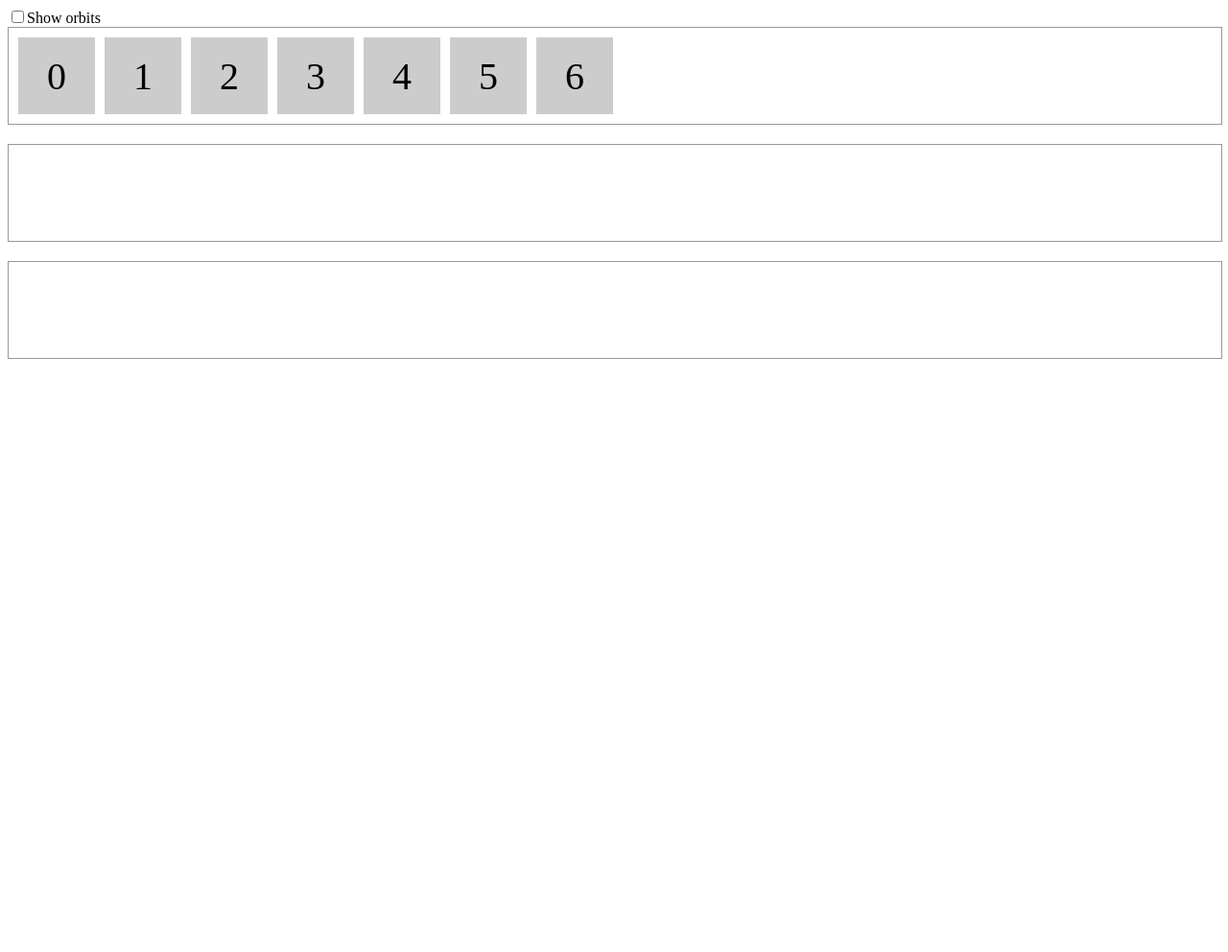
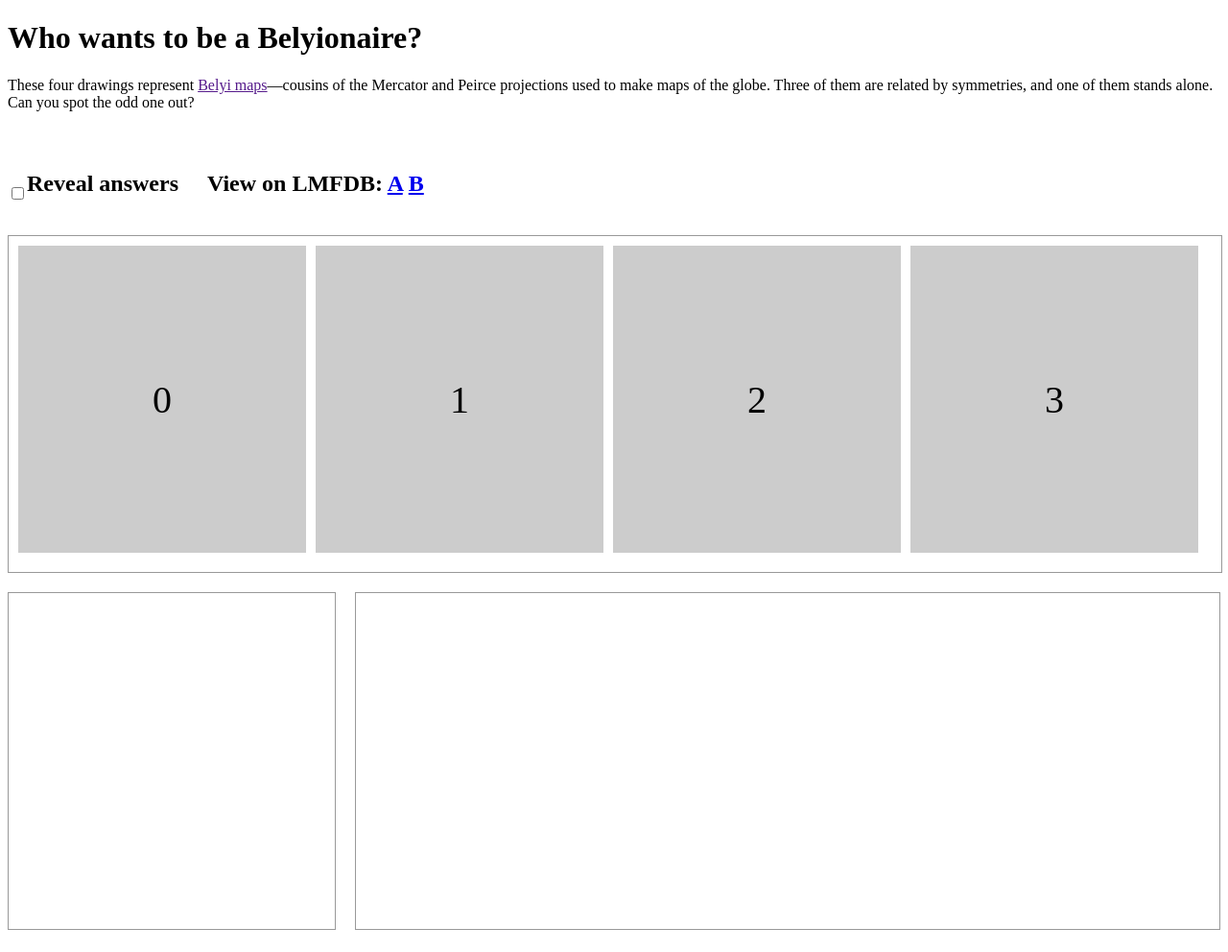
Before and after one commit to Vectornaut/chorno-belyi, a plain HTML site: page docs/index.html in a window 1280 px wide. Shown: the whole page at 96% size. Before the commit the page ends 800 px from the top, so only its background shows below. Drawn offline with nearby package versions, Linux system fonts and the light colour scheme.

Commit message:
Sketch landing page mock-up in working code
The CSS is extremely ad-hoc. Most of what's currently done with the
style property should eventually be redone with ID or class styles.

```diff
--- a/docs/index.html
+++ b/docs/index.html
@@ -6,12 +6,25 @@
 <title>Orbit sorting</title>
 
 <style>
+div {
+  margin-bottom: 20px;
+}
+
 .tray {
   display: flex;
+  overflow-x: scroll;
   width: 100%;
-  height: 100px;
+  min-height: 350px;
   margin-bottom: 20px;
   border: 1px solid #999999;
+}
+
+#tray-1 {
+  max-width: 340px;
+}
+
+#tray-2 {
+  margin-left: 20px;
 }
 
 .tray > div {
@@ -20,8 +33,8 @@
   justify-content: center;
   text-align: center;
   font-size: 40px;
-  width: 80px;
-  height: 80px;
+  min-width: 300px;
+  min-height: 300px;
   margin-top: 10px;
   margin-left: 10px;
 }
@@ -31,8 +44,8 @@
 <script src="https://cdn.jsdelivr.net/npm/sortablejs@latest/Sortable.min.js"></script>
 
 <script>
-var orbits = [0, 1 ,2, 0, 2, 2, 1];
-var orbitColors = ['#bb4477', '#33cc55', '#9955bb'];
+var orbits = [0, 1, 0, 0];
+var orbitColors = ['#33cc55', '#9955bb'];
 
 function setOrbitDisplay() {
   var show = document.getElementById('show-orbits').checked;
@@ -40,16 +53,30 @@ function setOrbitDisplay() {
   for (i = 0; i < orbits.length; i++) {
     document.getElementById('box-' + i).style.backgroundColor = show ? orbitColors[orbits[i]] : '#cccccc';
   }
+  document.getElementById('orbit-trivia').style.visibility = show ? 'visible' : 'hidden';
 }
 </script>
 
 </head>
 
 <body>
-<input type="checkbox" id="show-orbits" onclick="setOrbitDisplay()">Show orbits</input>
+<h1>Who wants to be a Belyionaire?</h1>
+<div>These four drawings represent <a href="">Belyi maps</a>&mdash;cousins of the Mercator and Peirce projections used to make maps of the globe. Three of them are related by symmetries, and one of them stands alone. Can you spot the odd one out?</div>
+<div>
+<div id="orbit-trivia" style="visibility: hidden">In this case, the three related Belyi maps can be described using only rational numbers. For the odd one out, you also need the roots of the polynomial x<sup>3</sup> − x<sup>2</sup> + 2x − 38.</div>
+<h2 style="display: flex">
+<input type="checkbox" id="show-orbits" onclick="setOrbitDisplay()">Reveal answers</input>
+<div style="margin-left: 30px">
+View on LMFDB:
+<a href="https://beta.lmfdb.org/Belyi/7T6/5.1.1/4.2.1/3.2.2/a">A</a>
+<a href="https://beta.lmfdb.org/Belyi/7T6/5.1.1/4.2.1/3.2.2/b">B</a>
+</div>
+</h2>
 <div id="tray-0" class="tray"></div>
+<div style="display: flex">
 <div id="tray-1" class="tray"></div>
 <div id="tray-2" class="tray"></div>
+</div>
 
 <script>
 var i;
```
